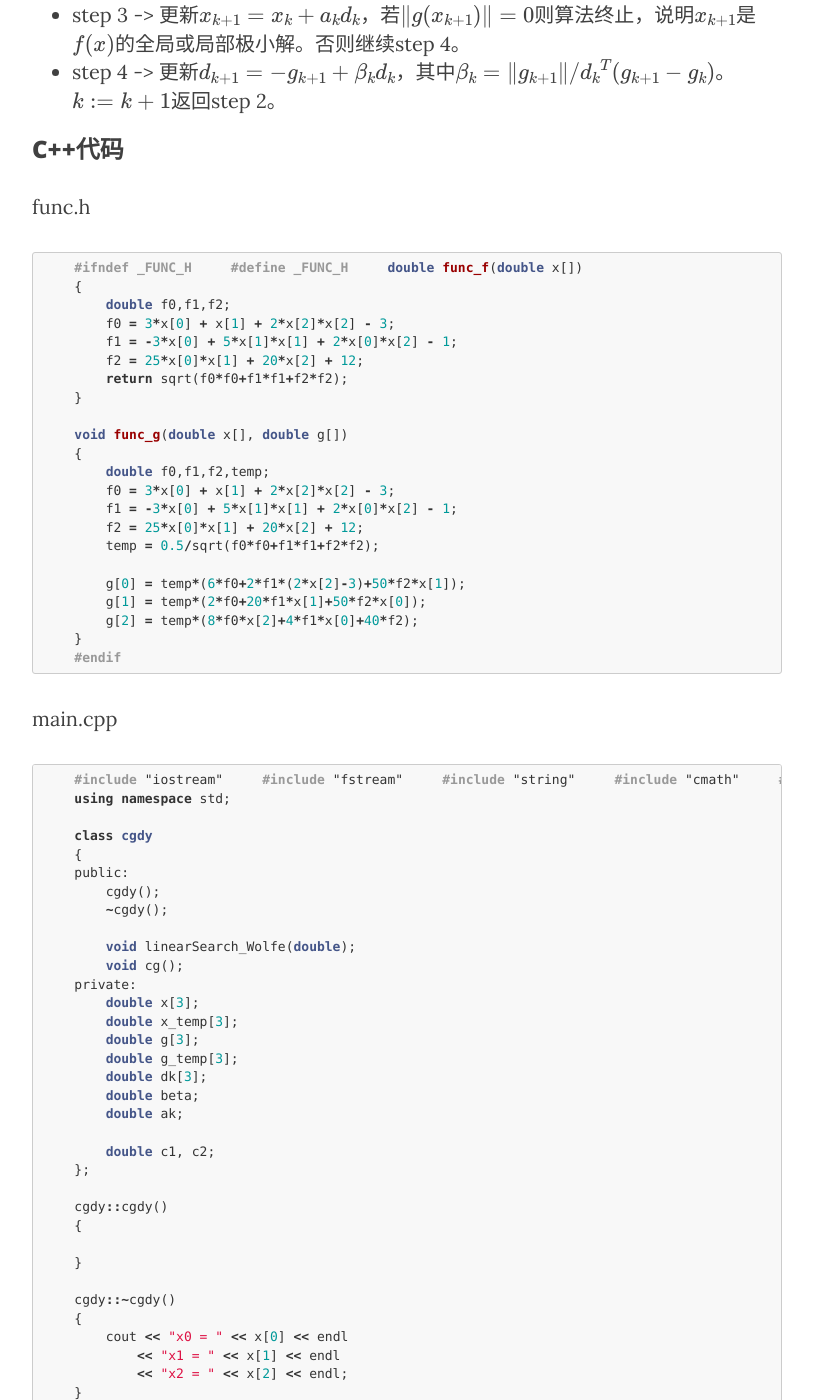
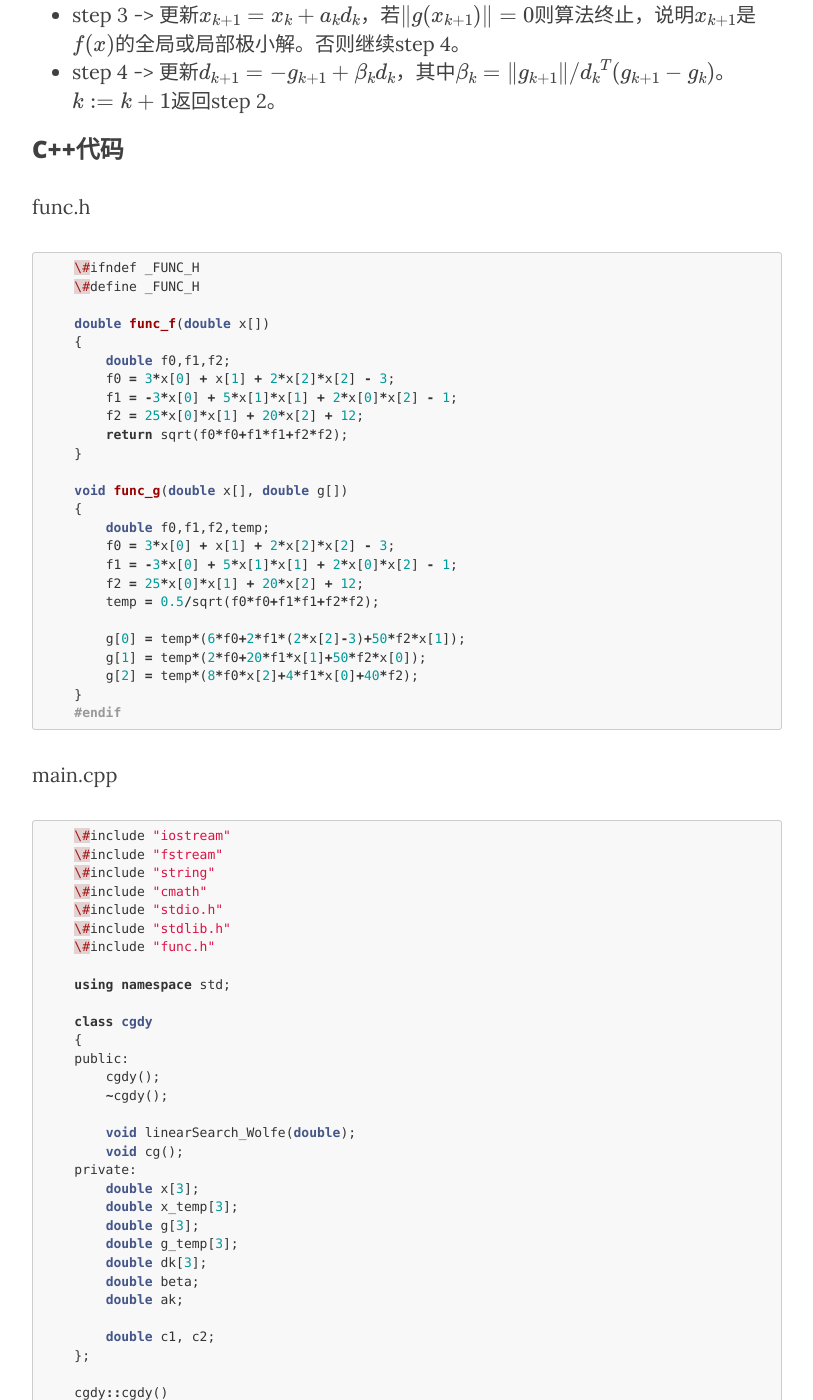
Before and after one commit to YiZhangCUG/YiZhangCUG.github.io, a Jekyll site: the page built from _posts/2019-04/2019-04-10-nolinear-conjugate-gradient.md, in a window 1280 px wide and 1400 px high, scrolled down 893 px. Shown: the whole window, without its empty margins (233-1046 px from the left). Built offline with Jekyll 4.4.1, drawn with Linux system fonts in a browser that asks for light colours; nearby versions of some CDN libraries; formulas are drawn with MathJax 3.

Commit message:
Update 2019-04-10-nolinear-conjugate-gradient.md

````diff
--- a/_posts/2019-04/2019-04-10-nolinear-conjugate-gradient.md
+++ b/_posts/2019-04/2019-04-10-nolinear-conjugate-gradient.md
@@ -33,8 +33,9 @@ header-img: "img/gravity-wave.jpg"
 
 func.h
 ```cpp
-    #ifndef _FUNC_H
-    #define _FUNC_H
+    \#ifndef _FUNC_H
+    \#define _FUNC_H
+
     double func_f(double x[])
     {
         double f0,f1,f2;
@@ -61,13 +62,13 @@ func.h
 
 main.cpp
 ```cpp
-    #include "iostream"
-    #include "fstream"
-    #include "string"
-    #include "cmath"
-    #include "stdio.h"
-    #include "stdlib.h"
-    #include "func.h"
+    \#include "iostream"
+    \#include "fstream"
+    \#include "string"
+    \#include "cmath"
+    \#include "stdio.h"
+    \#include "stdlib.h"
+    \#include "func.h"
 
     using namespace std;
 
````
